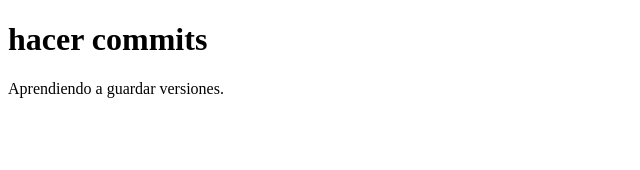
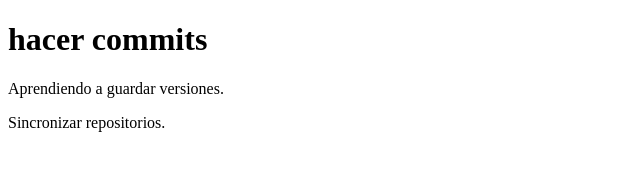
Before and after one commit to Peyton-ops1/new-repo, a plain HTML site: page index.html in a window 1280 px wide. Shown: the whole page, without its empty margins (0-640 px from the left). Drawn offline with Linux system fonts and the light colour scheme.

Commit message:
add p tag

```diff
--- a/index.html
+++ b/index.html
@@ -8,5 +8,6 @@
  <body>
    <h1>hacer commits</h1>
    <p>Aprendiendo a guardar versiones.</p>
+   <p>Sincronizar repositorios.</p>
  </body>
  </html>
```
